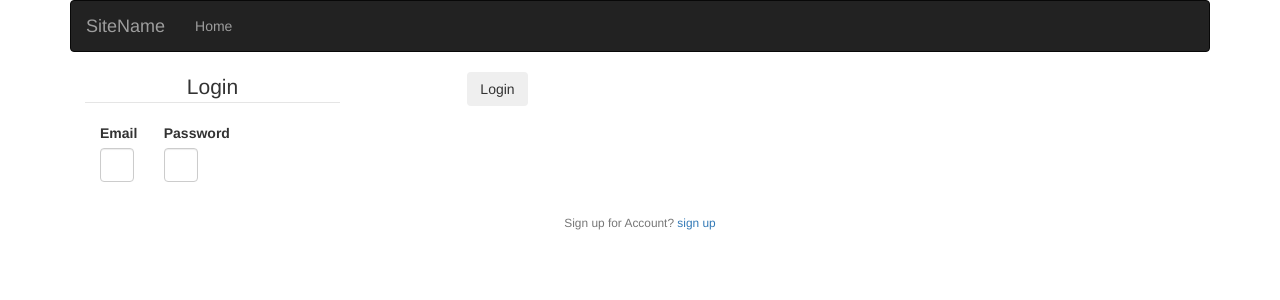
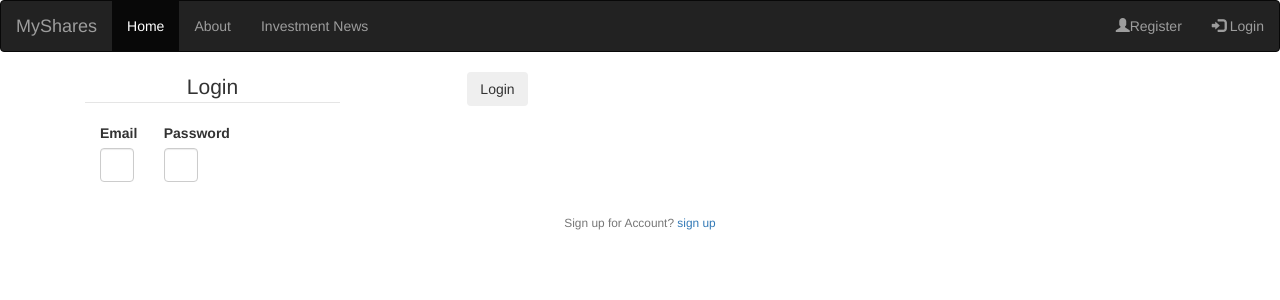
Before and after one commit to Anillab/MyShares, a Flask app: page /login in a window 1280 px wide. Shown: the top 300 px of the page. Run offline with Flask 2, Linux system fonts and the light colour scheme; some libraries are stand-ins or nearby versions.

```diff
--- a/app/templates/navbar.html
+++ b/app/templates/navbar.html
@@ -2,41 +2,19 @@
 
 <!-- Navbar block -->
 
-    <div class="container">
-
-        <div class="navbar navbar-inverse" role="navigation" >
-
-            <div class="container">
-
-                <div class="navbar-header">
-
-                    <button class="navbar-toggle" type="button" data-toggle="collapse" data-target=".navbar-collapse">
-
-                        <span class="sr-only">Toggle navigation</span>
-                        <span class="icon-bar"></span>
-                        <span class="icon-bar"></span>
-                        <span class="icon-bar"></span>
-
-                    </button>
-
-                    <a href="/" class="navbar-brand">SiteName</a>
-
-                </div>
-
-                <div class="navbar-collapse collapse">
-
-                    <ul class="nav navbar-nav">
-
-                        <li>
-                            <a href="/">Home</a>
-                        </li>
-
-                    </ul>
-
-                </div>
-
-            </div>
-
-        </div>
-
-    </div>
+<nav class="navbar navbar-inverse">
+<div class="container-fluid">
+<div class="navbar-header">
+  <a class="navbar-brand" href="#">MyShares</a>
+</div>
+<ul class="nav navbar-nav">
+  <li class="active"><a href="#">Home</a></li>
+  <li><a href="#">About</a></li>
+  <li><a href="https://kenyanwallstreet.com/">Investment News</a></li>
+</ul>
+<ul class="nav navbar-nav navbar-right">
+  <li><a href=""><span class="glyphicon glyphicon-user"></span>Register</a></li>
+  <li><a href="/login"><span class="glyphicon glyphicon-log-in"></span> Login</a></li>
+</ul>
+</div>
+</nav>
```
